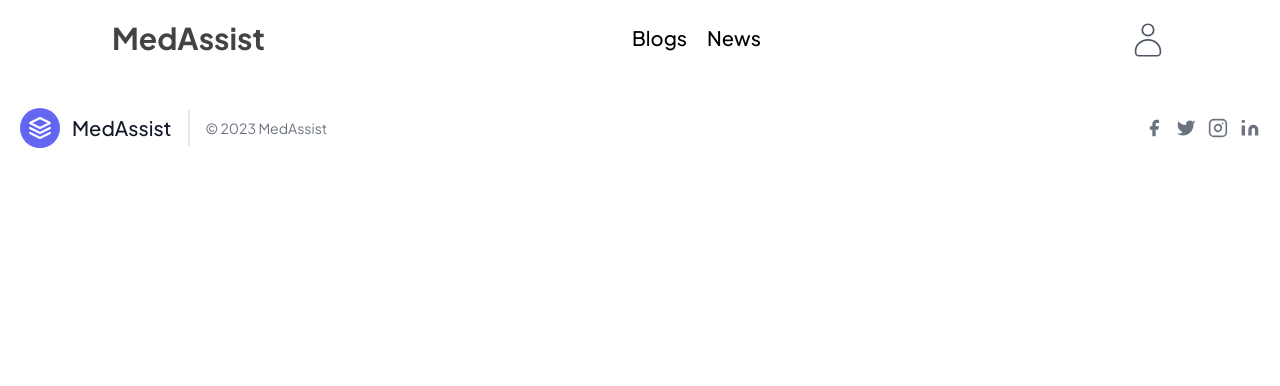
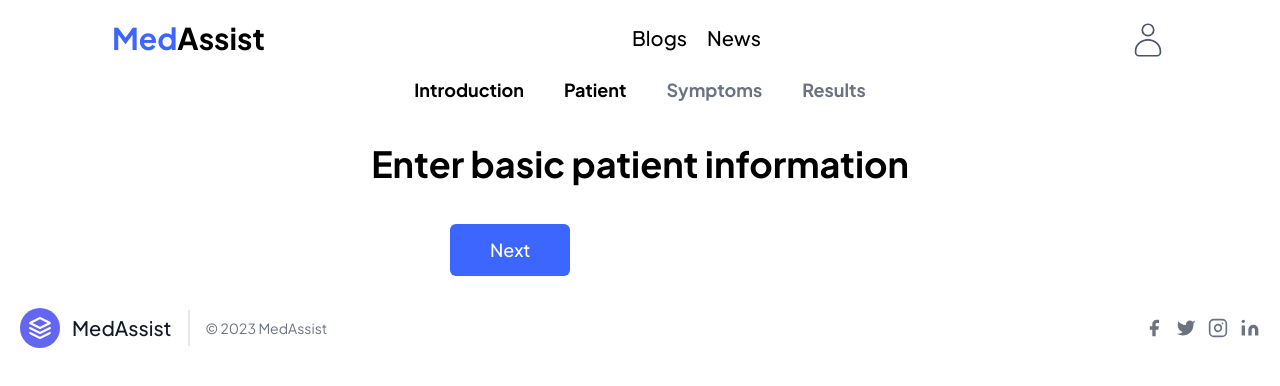
Before and after one commit to Kimutai01/medAssist-client, a React (Vite) app: page /patients in a window 1280 px wide. Shown: the top 386 px of the page. Built offline with nearby package versions, Linux system fonts and the light colour scheme.

Commit message:
Symptom's simulation

```diff
--- a/src/App.jsx
+++ b/src/App.jsx
@@ -30,6 +30,10 @@ import PersonalInfo from "./pages/Shipping";
 import ProfileSuccess from "./pages/ProfileSuccess";
 
 import Blog from "./pages/Blog";
+import Introduction from "./components/Introduction";
+import Patient from "./components/Patient";
+import Symptoms from "./components/Symptoms";
+import Results from "./components/Results";
 
 function App() {
   return (
@@ -60,6 +64,10 @@ function App() {
         <Route path="/admin/adverts/:id/edit" element={<AdvertEdit />} />
         <Route path="/news/:id" element={<NewsDetail />} />
         <Route path="/blogs" element={<Blog />} />
+        <Route path="/introduction" element={<Introduction />} />
+        <Route path="/patients" element={<Patient />} />
+        <Route path="/symptoms" element={<Symptoms />} />
+        <Route path="/results" element={<Results />} />
       </Routes>
       <Footer />
     </>
--- /dev/null
+++ b/src/components/Introduction.jsx
@@ -0,0 +1,38 @@
+import React from "react";
+import SymptomSteps from "./SymptomSteps";
+import { useNavigate } from "react-router-dom";
+
+const Introduction = () => {
+  const navigate = useNavigate();
+  const submitHandler = (e) => {
+    e.preventDefault();
+    navigate("/patients");
+  };
+  return (
+    <div className="pt-20">
+      <SymptomSteps step1 />
+      <div className="flex gap-10 items-center mt-10 px-20">
+        <div className="w-[50%]">
+          <h1 className="text-4xl font-bold ">Check the patient's symptoms</h1>
+
+          <p className="text-[#73729c] text-lg font-medium mt-10">
+            Lorem ipsum dolor sit amet consectetur adipisicing elit. Quisquam
+            voluptatum, quibusdam, quia, quod voluptates voluptatem quos
+            doloribus quas voluptatem quidem.
+          </p>
+          <button
+            className="bg-[#3d65ff] text-[#ffffff] font-medium text-lg py-3 px-10 rounded-md mt-10"
+            onClick={submitHandler}
+          >
+            Next
+          </button>
+        </div>
+        <div>
+          <img src="https://media.istockphoto.com/id/1468514852/vector/male-doctor-in-white-coats-with-stethoscopes-senior-middle-aged-veterans-who-is-fed-up-with.jpg?s=612x612&w=0&k=20&c=K2ESgXfx4jU5_FvzKIkPAZEdH1gSD8y5G-EimRo8FnU=" />
+        </div>
+      </div>
+    </div>
+  );
+};
+
+export default Introduction;
--- a/src/components/Navbar/Navbar.jsx
+++ b/src/components/Navbar/Navbar.jsx
@@ -80,14 +80,14 @@ const NavBar = () => {
       className={" w-full   md:px-24"}
     >
       <div className="flex justify-between items-center w-full h-full md:px-4 py-4 px-2 2xl:px-16 rounded">
-        <div className="animate-pulse">
+        <div className="">
           <Link
             className={`text-[#000] font-bold text-3xl ${
               location.pathname === "/blogs" ? "text-white" : linkColor
             }`}
             to="/"
           >
-            MedAssist
+            <span className="text-[#3d65ff]">Med</span>Assist
           </Link>
         </div>
         <div>
@@ -116,7 +116,7 @@ const NavBar = () => {
               <>
                 <li className="hidden md:flex">
                   <Link
-                    to="/symptoms"
+                    to="/introduction"
                     className=" font-medium text-xl hover:text-[#3d65ff] hover:scale-105 transition-all duration-all hover:border-y-black"
                   >
                     Symptom Checker
@@ -258,7 +258,7 @@ const NavBar = () => {
           <div>
             <div className="flex justify-between items-center w-full mt-3 px-3">
               <Link className="font-bold text-4xl uppercase animate-pulse">
-                Mechanic
+                MedAssist
               </Link>
               <div
                 onClick={handleNav}
--- /dev/null
+++ b/src/components/Patient.jsx
@@ -0,0 +1,27 @@
+import React from "react";
+import SymptomSteps from "./SymptomSteps";
+import { useNavigate } from "react-router-dom";
+
+const Patient = () => {
+  const navigate = useNavigate();
+  const submitHandler = (e) => {
+    e.preventDefault();
+    navigate("/symptoms");
+  };
+  return (
+    <div>
+      <SymptomSteps step1 step2 />
+      <h1 className="text-4xl font-bold text-center mt-10">
+        Enter basic patient information
+      </h1>
+      <button
+        className="bg-[#3d65ff] ml-[450px] text-[#ffffff] font-medium text-lg py-3 px-10 rounded-md mt-10"
+        onClick={submitHandler}
+      >
+        Next
+      </button>
+    </div>
+  );
+};
+
+export default Patient;
--- /dev/null
+++ b/src/components/Results.jsx
@@ -0,0 +1,13 @@
+import React from "react";
+import SymptomSteps from "./SymptomSteps";
+
+const Results = () => {
+  return (
+    <div>
+      <SymptomSteps step1 step2 step3 step4 />
+      <h1 className="text-4xl font-bold text-center mt-10">Results</h1>
+    </div>
+  );
+};
+
+export default Results;
--- /dev/null
+++ b/src/components/SymptomSteps.jsx
@@ -0,0 +1,49 @@
+import React from "react";
+import { Link } from "react-router-dom";
+
+const SymptomSteps = ({ step1, step2, step3, step4 }) => {
+  return (
+    <div className="flex flex-row gap-10 justify-center">
+      <div>
+        {step1 ? (
+          <Link to="/introduction" className="text-[#000] text-lg font-bold">
+            Introduction
+          </Link>
+        ) : (
+          <span className="text-gray-500 text-lg font-bold">Introduction</span>
+        )}
+      </div>
+      <div>
+        {step2 ? (
+          <Link to="/patients" className="text-[#000] text-lg font-bold">
+            Patient
+          </Link>
+        ) : (
+          <span className="text-gray-500 text-lg font-bold">Patient</span>
+        )}
+      </div>
+
+      <div>
+        {step3 ? (
+          <Link to="/symptoms" className="text-[#000] text-lg font-bold">
+            Symptoms
+          </Link>
+        ) : (
+          <span className="text-gray-500 text-lg font-bold">Symptoms</span>
+        )}
+      </div>
+
+      <div>
+        {step4 ? (
+          <Link to="/results" className="text-[#000] text-lg font-bold">
+            Results
+          </Link>
+        ) : (
+          <span className="text-gray-500 text-lg font-bold">Results</span>
+        )}
+      </div>
+    </div>
+  );
+};
+
+export default SymptomSteps;
--- /dev/null
+++ b/src/components/Symptoms.jsx
@@ -0,0 +1,27 @@
+import React from "react";
+import SymptomSteps from "./SymptomSteps";
+import { useNavigate } from "react-router-dom";
+
+const Symptoms = () => {
+  const navigate = useNavigate();
+  const submitHandler = (e) => {
+    e.preventDefault();
+    navigate("/results");
+  };
+  return (
+    <div>
+      <SymptomSteps step1 step2 step3 />
+      <h1 className="text-4xl font-bold text-center mt-10">
+        What are the patient's symptoms?
+      </h1>
+      <button
+        className="bg-[#3d65ff] ml-[450px] text-[#ffffff] font-medium text-lg py-3 px-10 rounded-md mt-10"
+        onClick={submitHandler}
+      >
+        Next
+      </button>
+    </div>
+  );
+};
+
+export default Symptoms;
```
Also changed, not shown: src/pages/Profile.jsx (+44 -30 lines).
